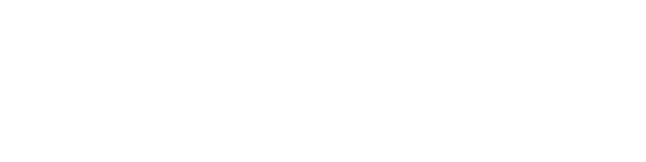
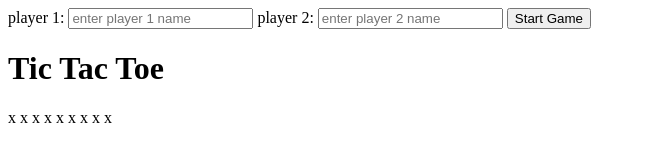
Before and after one commit to acciojob/tictactoe-MdSharib, a website: page main.html in a window 1280 px wide. Shown: the whole page, without its empty margins (0-646 px from the left). Drawn offline with Linux system fonts and the light colour scheme.

Commit message:
created a submission

```diff
--- a/main.html
+++ b/main.html
@@ -8,6 +8,39 @@
 
 <body>
 	<!-- the entire body must be written by student -->
+	<div class="container">
+      player 1:
+      <input
+        type="text"
+        id="player-1"
+        placeholder="enter player 1 name"
+        required
+      />
+      player 2:
+      <input
+        type="text"
+        id="player-2"
+        placeholder="enter player 2 name"
+        required
+      />
+      <input type="submit" value="Start Game" id="submit" />
+
+      <div id="play">
+        <h1>Tic Tac Toe</h1>
+        <div class="message"></div>
+        <div id="board">
+          <span>x</span>
+          <span>x</span>
+          <span>x</span>
+          <span>x</span>
+          <span>x</span>
+          <span>x</span>
+          <span>x</span>
+          <span>x</span>
+          <span>x</span>
+        </div>
+      </div>
+    </div>
     <script type="text/javascript" src="./script.js">
 </script>
 
```
